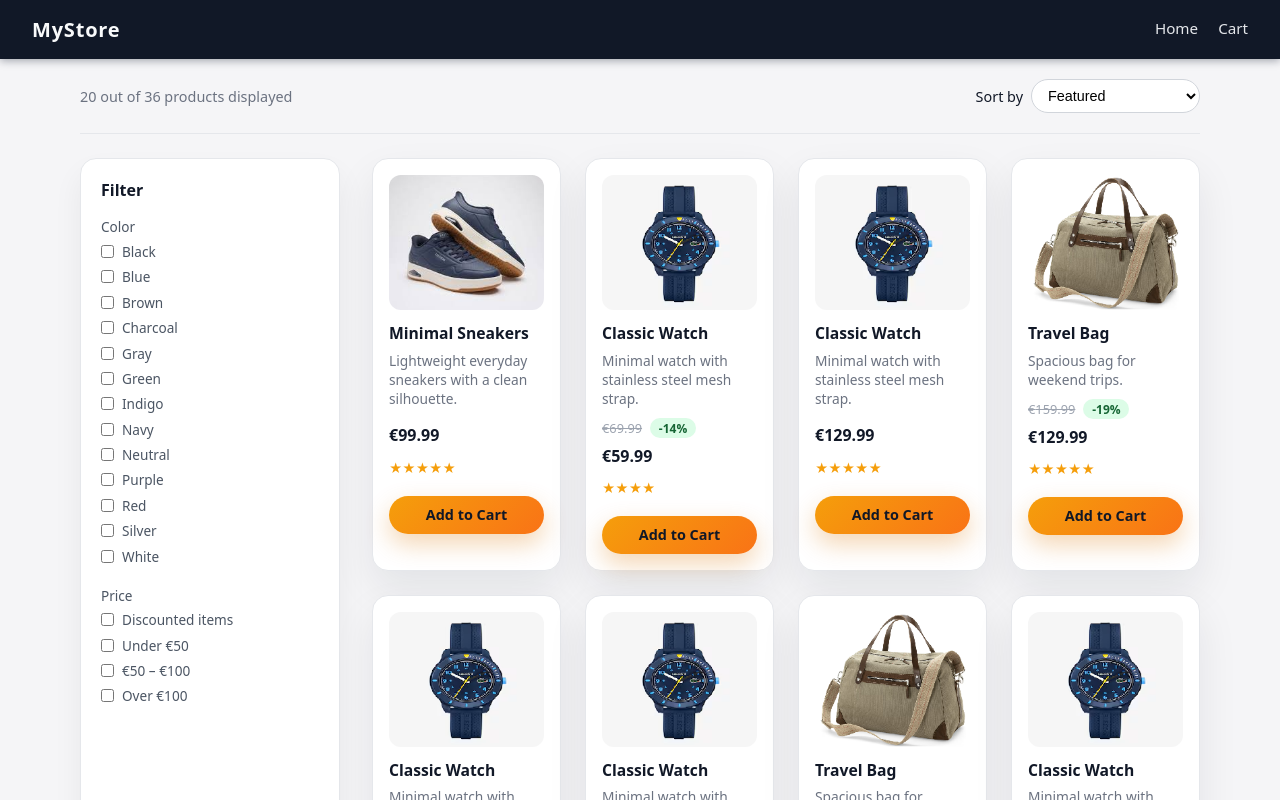
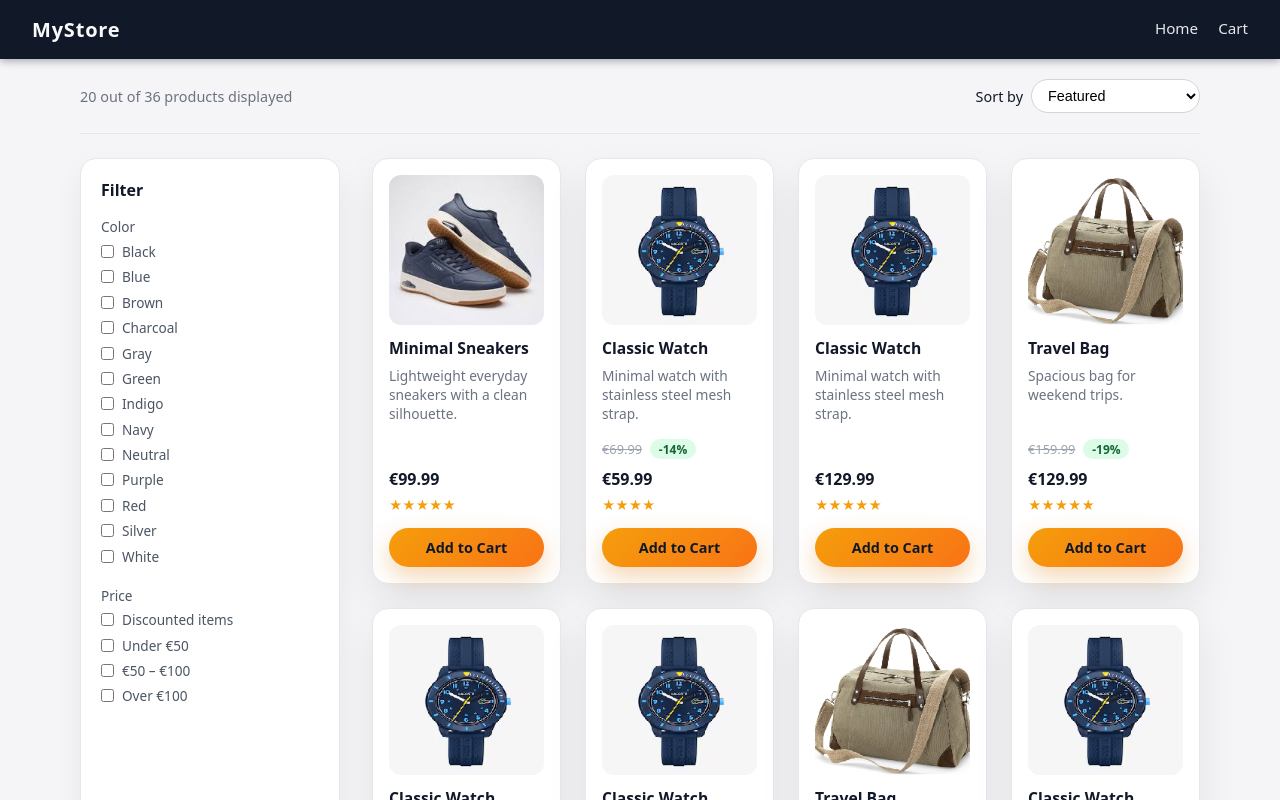
Before and after one commit to BozhidarZagorov/MyStore, a React (Vite) app: page / in a window 1280 px wide. Shown: the top 800 px of the page. Built offline with nearby package versions, Linux system fonts and the light colour scheme.

Commit message:
small changes to the product card and its style
fix cards to look identical

```diff
--- a/src/components/ProductCard.jsx
+++ b/src/components/ProductCard.jsx
@@ -18,6 +18,7 @@ export default function ProductCard({ product }) {
         {product.description && (
           <p className="product-card-description">{product.description}</p>
         )}
+        <div className="product-card-footer">
           <div className="product-card-pricing">
             {hasDiscount && (
               <>
@@ -43,6 +44,7 @@ export default function ProductCard({ product }) {
             Add to Cart
           </button>
         </div>
+      </div>
     </article>
   );
 }
--- a/src/styles.css
+++ b/src/styles.css
@@ -204,16 +204,20 @@ main {
 
 .product-card-image-wrap {
   position: relative;
+  width: 180px;
+  max-width: 100%;
+  height: 150px;
   border-radius: 0.75rem;
   overflow: hidden;
   background: #f3f4f6;
   margin-bottom: 0.75rem;
+  flex-shrink: 0;
 }
 
 .product-card-image {
   display: block;
   width: 100%;
-  height: auto;
+  height: 100%;
   object-fit: cover;
 }
 
@@ -222,6 +226,18 @@ main {
   flex-direction: column;
   gap: 0.4rem;
   flex: 1;
+}
+
+.product-card-footer {
+  margin-top: auto;
+  display: flex;
+  flex-direction: column;
+  gap: 0.4rem;
+  padding-top: 0.5rem;
+}
+
+.product-card-footer .product-card-pricing {
+  margin-top: 0;
 }
 
 .product-card-title {
@@ -240,6 +256,7 @@ main {
   align-items: center;
   gap: 0.5rem;
   margin-top: 0.25rem;
+  min-height: 1.5rem;
 }
 
 .product-price-current {
@@ -262,6 +279,10 @@ main {
   font-weight: 600;
 }
 
+.product-card-footer .product-card-meta {
+  margin-top: 0;
+}
+
 .product-card-meta {
   display: flex;
   align-items: center;
@@ -275,7 +296,7 @@ main {
 }
 
 .product-add-to-cart {
-  margin-top: 0.75rem;
+  margin-top: 0.5rem;
   padding: 0.6rem 0.9rem;
   border-radius: 999px;
   border: none;
```
Lines whose indentation alone changed are shown as unchanged.
